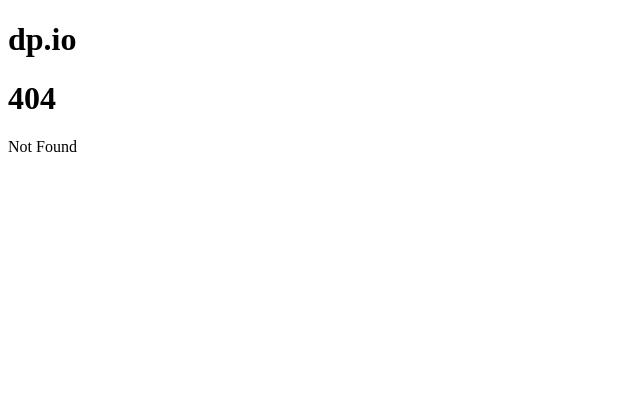
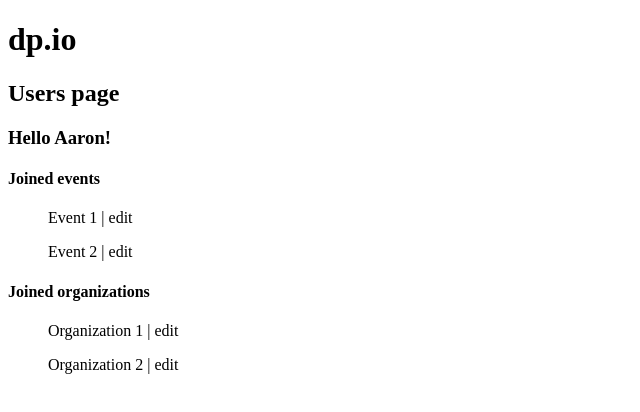
Before and after one commit to eyronjuude/dp.io, a SvelteKit app: page /user/1 in a window 1280 px wide. Before the commit this address had no page. Shown: the top 412 px of the page, without its empty margins (0-640 px from the left). Built offline with nearby package versions, Linux system fonts and the light colour scheme.

Commit message:
feat: add user page layout

```diff
--- /dev/null
+++ b/src/routes/user/[id]/+page.svelte
@@ -0,0 +1,15 @@
+<script>
+    import Name from "./Name.svelte"
+    import Events from "./Events.svelte"
+    import Organizations from "./Organizations.svelte"
+</script>
+
+<h3>Hello <Name />!</h3>
+
+<h4>Joined events</h4>
+
+<Events />
+
+<h4>Joined organizations</h4>
+
+<Organizations />
--- /dev/null
+++ b/src/routes/user/[id]/Events.svelte
@@ -0,0 +1,4 @@
+<div>
+    <ul>Event 1 | edit</ul>
+    <ul>Event 2 | edit</ul>
+</div>
--- /dev/null
+++ b/src/routes/user/[id]/Name.svelte
@@ -0,0 +1 @@
+Aaron
--- /dev/null
+++ b/src/routes/user/[id]/Organizations.svelte
@@ -0,0 +1,4 @@
+<div>
+    <ul>Organization 1 | edit</ul>
+    <ul>Organization 2 | edit</ul>
+</div>
```
